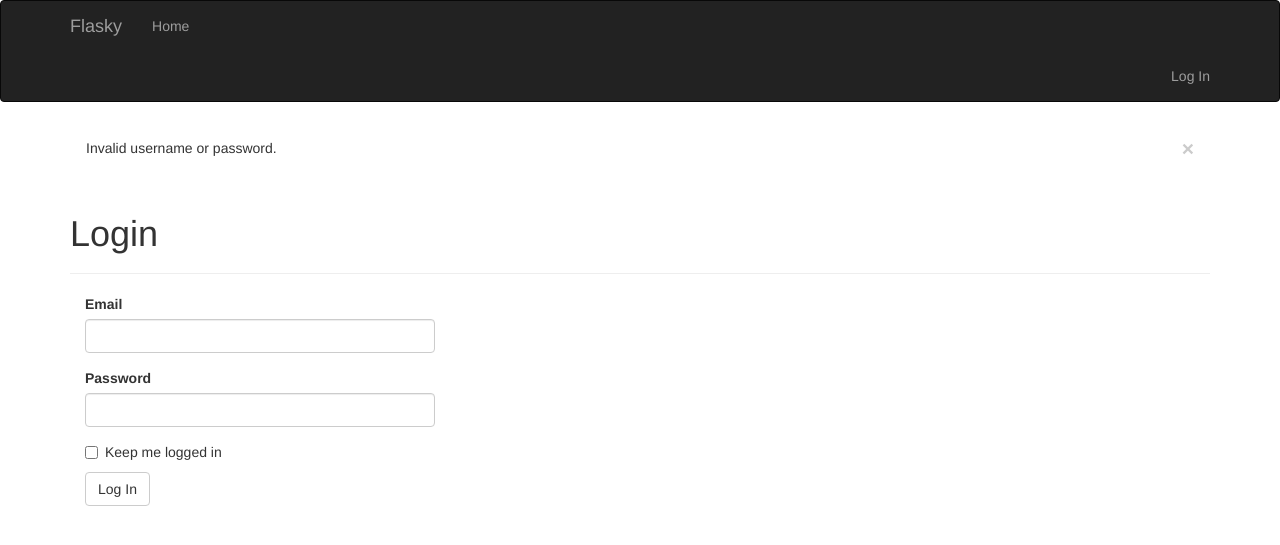
After one commit to fancyabc/FBlog, a Flask app: page /auth/login in a window 1280 px wide. The commit adds this page. Shown: the top 545 px of the page. Run offline with Flask 2, Linux system fonts and the light colour scheme; some libraries are stand-ins or nearby versions.

Commit message:
初步的登录登出

```diff
--- a/app/__init__.py
+++ b/app/__init__.py
@@ -6,6 +6,8 @@ from flask_bootstrap import Bootstrap
 from flask_mail import Mail
 from flask_moment import Moment
 from flask_sqlalchemy import SQLAlchemy
+from flask_login import LoginManager
+
 from config import config
 
 """创建扩展类时没有向构造函数传入参数，因此扩展并未真正初始化。"""
@@ -13,6 +15,8 @@ bootstrap = Bootstrap()
 mail = Mail()
 moment = Moment()
 db = SQLAlchemy()
+login_manager = LoginManager()
+login_manager.login_view = 'auth.login' # LoginManager 对象的 login_view 属性用于设置登录页面的端点。
 
 """create_app() 函数是应用的工厂函数，接受一个参数，是应用使用的配置名。"""
 def create_app(config_name):
@@ -24,6 +28,7 @@ def create_app(config_name):
     mail.init_app(app)
     moment.init_app(app)
     db.init_app(app)
+    login_manager.init_app(app)
 
     from .main import main as main_blueprint
     app.register_blueprint(main_blueprint)
--- /dev/null
+++ b/app/auth/forms.py
@@ -0,0 +1,14 @@
+from flask_wtf import FlaskForm
+from wtforms import StringField, PasswordField, BooleanField, SubmitField
+from wtforms.validators import DataRequired, Length, Email
+
+"""
+Note: 2.3.0以后的WTForms已经不支持email验证器了，而此处用来建立表单的flask-wtf是集成了wtforms的，所以也是没有该验证器的了。
+需要再自行下载包
+ pipenv install email-validator
+"""
+class LoginForm(FlaskForm):
+    email = StringField('Email', validators=[DataRequired(), Length(1,64),Email()])
+    password = PasswordField('Password', validators=[DataRequired()])
+    remember_me = BooleanField('Keep me logged in')
+    submit = SubmitField('Log In')
--- a/app/auth/views.py
+++ b/app/auth/views.py
@@ -1,8 +1,29 @@
-from flask import render_template
-
+from flask import render_template, redirect, request, url_for, flash
+from flask_login import login_user, logout_user, login_required
 from . import auth
+from ..models import User
+from .forms import LoginForm
 
 
-@auth.route('/login')
+@auth.route('/login', methods=['GET', 'POST'])
 def login():
-    render_template('auth/login.html')
+    form = LoginForm()
+    if form.validate_on_submit:
+        user = User.query.filter_by(email=form.email.data).first()
+        if user is not None and user.verify_password(form.password.data):
+            login_user(user, form.remember_me.data)
+            next = request.args.get('next')
+            if next is None or not next.startswith('/'):
+                next = url_for('main.index')
+            return redirect(next)
+        flash('Invalid username or password.')
+    return render_template('auth/login.html', form= form)
+
+
+
+@auth.route('/logout')
+@login_required
+def logout():
+    logout_user()
+    flash('You have been logged out.')
+    return redirect(url_for('main.index'))
--- /dev/null
+++ b/app/templates/auth/login.html
@@ -0,0 +1,13 @@
+{% extends "base.html" %}
+{% import "bootstrap/wtf.html" as wtf %}
+
+{% block title %}FBlog - Login{% endblock %}
+
+{% block page_content %}
+<div class="page-header">
+    <h1>Login</h1>
+</div>
+<div class="col-md-4">
+    {{ wtf.quick_form(form) }}
+</div>
+{% endblock %}
--- a/app/templates/base.html
+++ b/app/templates/base.html
@@ -27,6 +27,13 @@
                 <li><a href="/">Home</a></li>
             </ul>
         </div>
+            <ul class="nav navbar-nav navbar-right">
+                {% if current_user.is_authenticated %}
+                    <li><a href="{{ url_for('auth.logout') }}">Log Out</a></li>
+                {% else %}
+                    <li><a href="{{ url_for('auth.login') }}">Log In</a></li>
+                {% endif %}
+            </ul>
     </div>
 </div>
 {% endblock %}
```
Also changed, not shown: app/main/views.py (+10 -0 lines), app/models.py (+10 -3 lines), app/templates/index.html (+8 -4 lines), migrations/versions/72cc720b3753_.py (added, +32 -0 lines), data-dev.sqlite, 2 other files.
